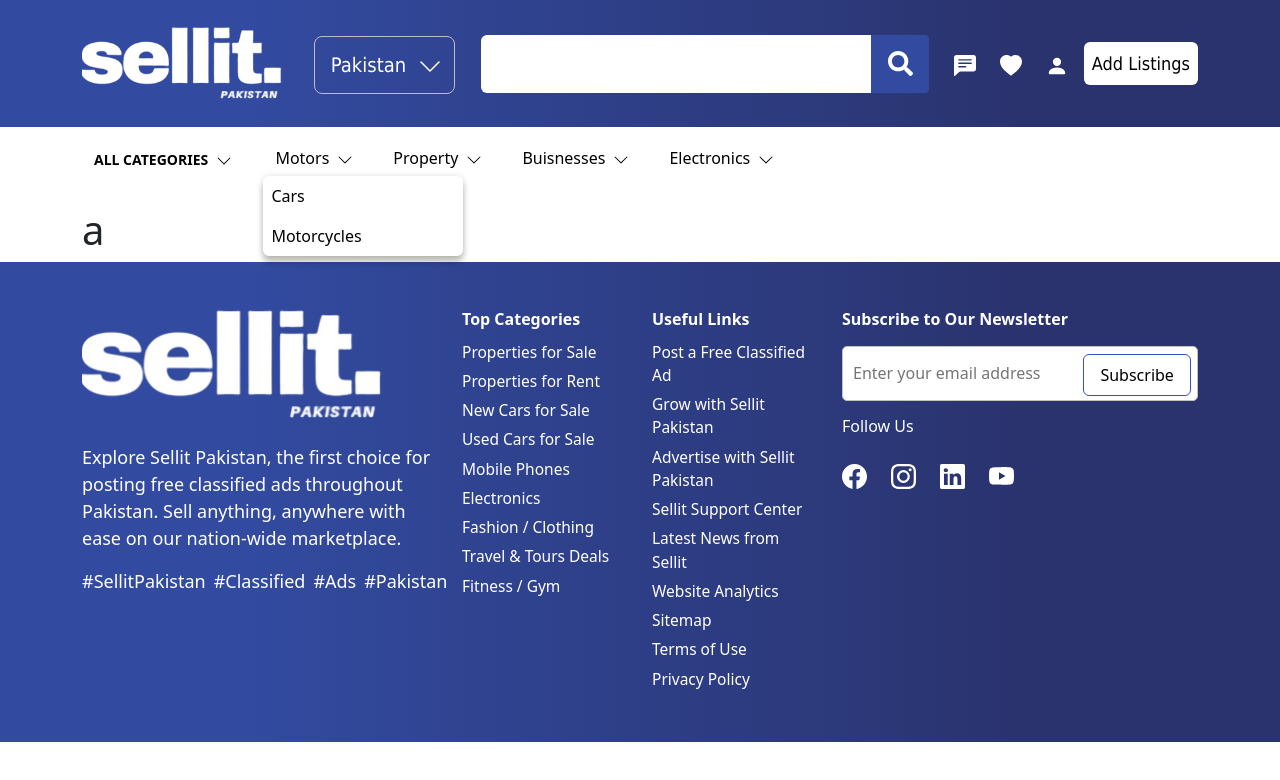
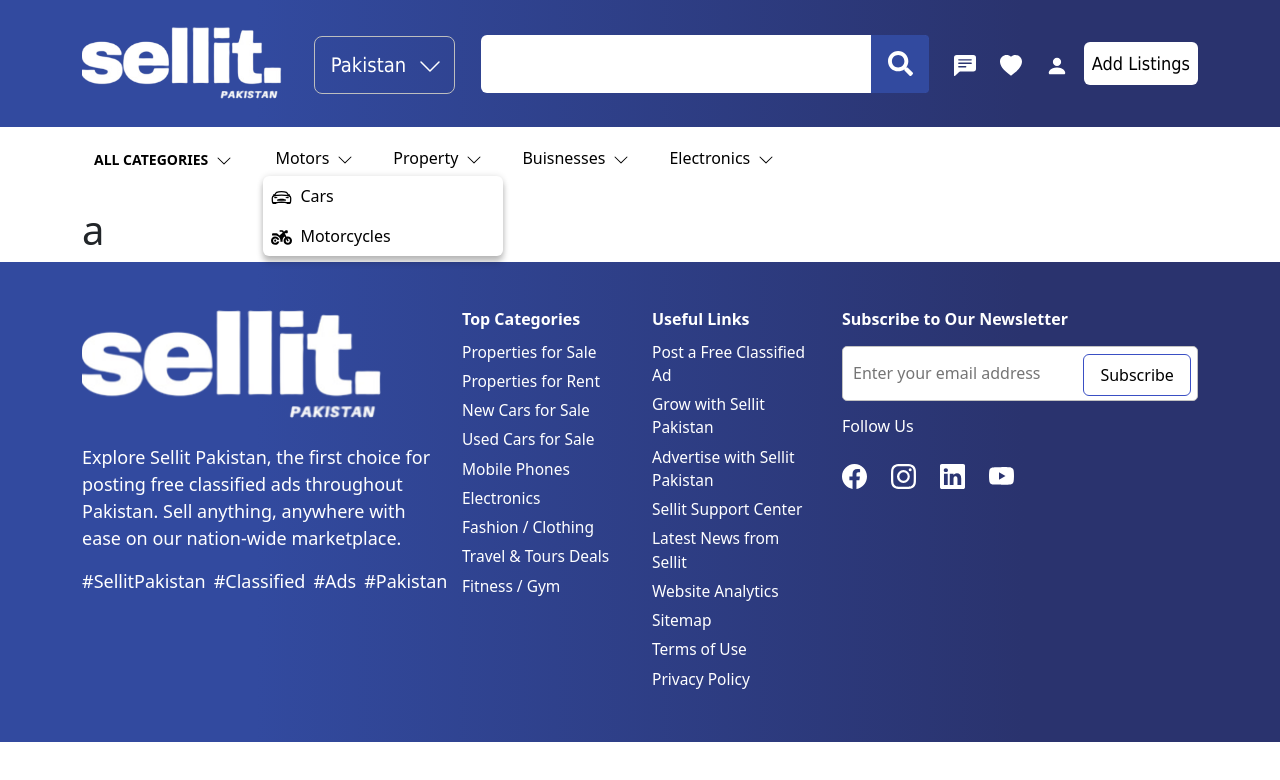
Before and after one commit to nxtgenwebsites/sellit-classified-marketplace, a React (Vite) app: page /footer-grow-page in a window 1280 px wide. Both pictures are taken after a click on the button "Motors". Shown: the top 780 px of the page. Built offline with nearby package versions, Linux system fonts and the light colour scheme.

Commit message:
Dropdown changed

```diff
--- a/src/components/Categorydropdown.jsx
+++ b/src/components/Categorydropdown.jsx
@@ -4,6 +4,12 @@
 import { Link } from 'react-router-dom';
 import Offcanvas from 'react-bootstrap/Offcanvas';
 import Button from 'react-bootstrap/Button';
+import { CiMobile3 } from "react-icons/ci";
+import { IoCarSportOutline } from "react-icons/io5";
+import { FaMotorcycle } from "react-icons/fa6";
+import { BsHouseDoor } from "react-icons/bs";
+import { IoBriefcaseOutline } from "react-icons/io5";
+import { FaHeadset } from "react-icons/fa6";
 
 export default function Categorydropdown() {
     function Toggle() {
@@ -523,12 +529,12 @@
                                     <h6 className="fw-medium text-black">Motors<span><img src="/assets/icons/chevron.svg" alt="" className='ms-2' /></span></h6>
 
                                 </Dropdown.Toggle>
-                                <Dropdown.Menu className='mt-n1 p-0'>
+                                <Dropdown.Menu className='mt-n1 p-0 menu-ca'>
                                     <Dropdown.Item className='dropdown-item p-2 rounded-top-2'>
-                                        <Link to={'/cars-category'} className="category-link">Cars</Link>
+                                        <Link to={'/cars-category'} className="category-link d-flex align-items-center gap-2"><IoCarSportOutline className='category-icon' /> Cars</Link>
                                     </Dropdown.Item>
                                     <Dropdown.Item className='dropdown-item p-2 rounded-bottom-2'>
-                                        <Link to={'/motorcycle-category'} className="category-link">Motorcycles</Link>
+                                        <Link to={'/motorcycle-category'} className="category-link d-flex align-items-center gap-2"><FaMotorcycle className='category-icon' /> Motorcycles</Link>
                                     </Dropdown.Item>
                                 </Dropdown.Menu>
                             </Dropdown>
@@ -536,12 +542,12 @@
                                 <Dropdown.Toggle className='bg-transparent border-0'>
                                     <h6 className="fw-medium text-black">Property<span><img src="/assets/icons/chevron.svg" alt="" className='ms-2' /></span></h6>
                                 </Dropdown.Toggle>
-                                <Dropdown.Menu className='mt-n1 p-0'>
+                                <Dropdown.Menu className='mt-n1 p-0 menu-ca'>
                                     <Dropdown.Item className='dropdown-item p-2 rounded-top-2'>
-                                        <Link to={'/property-sale'} className="category-link">Property For Sale</Link>
+                                        <Link to={'/property-sale'} className="category-link d-flex align-items-center gap-2"><BsHouseDoor className='category-icon' /> Property For Sale</Link>
                                     </Dropdown.Item>
                                     <Dropdown.Item className='dropdown-item p-2 rounded-bottom-2'>
-                                        <Link to={'/property-rent'} className="category-link">Property For Rent</Link>
+                                        <Link to={'/property-rent'} className="category-link d-flex align-items-center gap-2"><BsHouseDoor className='category-icon' /> Property For Rent</Link>
                                     </Dropdown.Item>
                                 </Dropdown.Menu>
                             </Dropdown>
@@ -549,15 +555,15 @@
                                 <Dropdown.Toggle className='bg-transparent border-0'>
                                     <h6 className="fw-medium text-black">Buisnesses<span><img src="/assets/icons/chevron.svg" alt="" className='ms-2' /></span></h6>
                                 </Dropdown.Toggle>
-                                <Dropdown.Menu className='mt-n1 p-0'>
+                                <Dropdown.Menu className='mt-n1 p-0 menu-ca'>
                                     <Dropdown.Item className='dropdown-item p-2 rounded-top-2'>
-                                        <Link to={'/buisness-category'} className="category-link">Find A Buisness</Link>
+                                        <Link to={'/buisness-category'} className="category-link d-flex align-items-center gap-2"><IoBriefcaseOutline className='category-icon' /> Find A Buisness</Link>
                                     </Dropdown.Item>
                                     <Dropdown.Item className='dropdown-item p-2'>
-                                        <Link to={'/service-category'} className="category-link">Find a Service Provider</Link>
+                                        <Link to={'/service-category'} className="category-link d-flex align-items-center gap-2"><FaHeadset className='category-icon' /> Find a Service Provider</Link>
                                     </Dropdown.Item>
                                     <Dropdown.Item className='dropdown-item p-2 rounded-bottom-2'>
-                                        <Link to={'/job-category'} className="category-link">Find a Job</Link>
+                                        <Link to={'/job-category'} className="category-link d-flex align-items-center gap-2"><IoBriefcaseOutline className='category-icon' /> Find a Job</Link>
                                     </Dropdown.Item>
                                 </Dropdown.Menu>
                             </Dropdown>
@@ -567,7 +573,7 @@
                                 </Dropdown.Toggle>
                                 <Dropdown.Menu className='mt-n1 p-0'>
                                     <Dropdown.Item className='dropdown-item p-2 rounded-2'>
-                                        <Link to={'/mobiles-category'} className="category-link">Mobiles</Link>
+                                        <Link to={'/mobiles-category'} className="category-link d-flex align-items-center gap-2"><CiMobile3 className='category-icon' /> Mobiles</Link>
                                     </Dropdown.Item>
                                 </Dropdown.Menu>
                             </Dropdown>
--- a/src/universal-css/dropdown.css
+++ b/src/universal-css/dropdown.css
@@ -117,6 +117,15 @@
     font-size: 16px;
 }
 
+.category-icon {
+    margin-top: 2px;
+    font-weight: 400;
+    font-size: 21px;
+    color: #000 !important;
+}
+.menu-ca {
+    width: 30vh !important;
+}
 .dropdown-toggle::after {
     content: '' !important;
     border: 0 !important;
```
